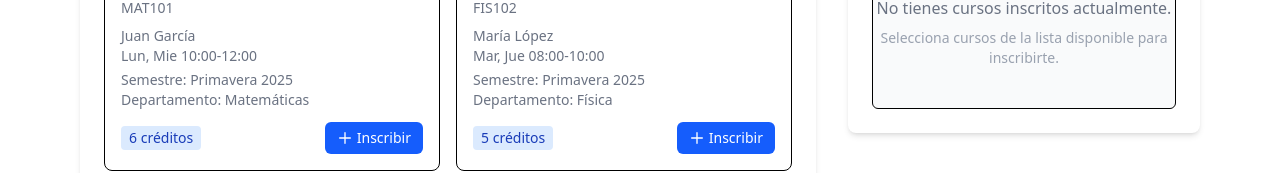
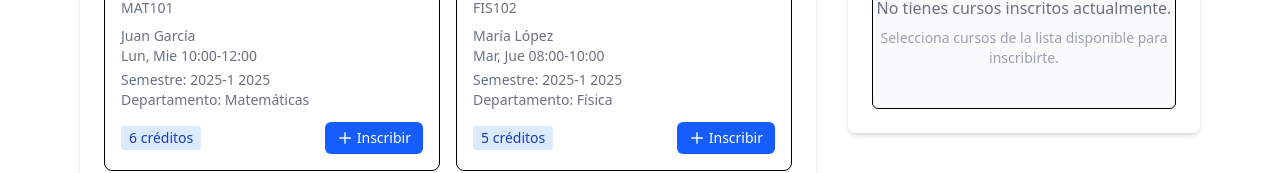
Before and after one commit to diegorodoro/wichoFront, a React (Vite) app: page /materias in a window 1280 px wide. Shown: the part 677-850 px from the top of the page. Built offline with nearby package versions, Linux system fonts and the light colour scheme.

Commit message:
Implement feature X to enhance user experience and fix bug Y in module Z

```diff
--- a/src/views/Subjects/Subjects.tsx
+++ b/src/views/Subjects/Subjects.tsx
@@ -122,11 +122,12 @@ const Subjects: React.FC = () => {
 											departamento: "Sistemas",
 											cupo_disponible: 4,
 											horario: "Mie, Vie 16:00-18:00"
-                },                {
+									},
+									{
 											curso_id: 5,
 											materia_id: 5,
 											profesor_id: 5,
-                    semestre: "2025-3", // 3: otoño
+											semestre: "Primavera",
 											ano_academico: 2025,
 											cupo_maximo: 35,
 											activo: true,
@@ -138,11 +139,12 @@ const Subjects: React.FC = () => {
 											departamento: "Matemáticas",
 											cupo_disponible: 27,
 											horario: "Mar, Jue 12:00-14:00"
-                },                {
+									},
+									{
 											curso_id: 6,
 											materia_id: 6,
 											profesor_id: 6,
-                    semestre: "2025-3", // 3: otoño
+											semestre: "Primavera",
 											ano_academico: 2025,
 											cupo_maximo: 40,
 											activo: true,
@@ -191,6 +193,7 @@ const Subjects: React.FC = () => {
 							setTimeout(() => setError(''), 3000);
 							return;
 					}
+
 					// Crear la nueva inscripción
 					const newEnrollment: Enrollment = {
 							inscripcion_id: Date.now() + courseId, // Simulación de ID único
@@ -397,24 +400,8 @@ const Subjects: React.FC = () => {
 																											</div>
 																											<div className="mt-2 text-sm text-gray-500">
 																													<p>{course.nombre_profesor} {course.apellido_profesor}</p>
-                                                        <p>{course.horario}</p>                                                        <p className="mt-1">Semestre: {
-                                                            (() => {
-                                                                if (!course.semestre) return "No disponible";
-
-                                                                const parts = course.semestre.split('-');
-                                                                if (parts.length !== 2) return course.semestre;
-
-                                                                const [ano, periodo] = parts;
-                                                                let periodoTexto = '';
-                                                                switch(periodo) {
-                                                                    case '1': periodoTexto = 'Primavera'; break;
-                                                                    case '2': periodoTexto = 'Verano'; break;
-                                                                    case '3': periodoTexto = 'Otoño'; break;
-                                                                    default: periodoTexto = periodo;
-                                                                }
-                                                                return `${periodoTexto} ${ano}`;
-                                                            })()
-                                                        }</p>
+																													<p>{course.horario}</p>
+																													<p className="mt-1">Semestre: {course.semestre} {course.ano_academico}</p>
 																													<p>Departamento: {course.departamento}</p>
 																											</div>
 																											<div className="mt-3 flex justify-between items-center">
```
Lines whose indentation alone changed are shown as unchanged.
